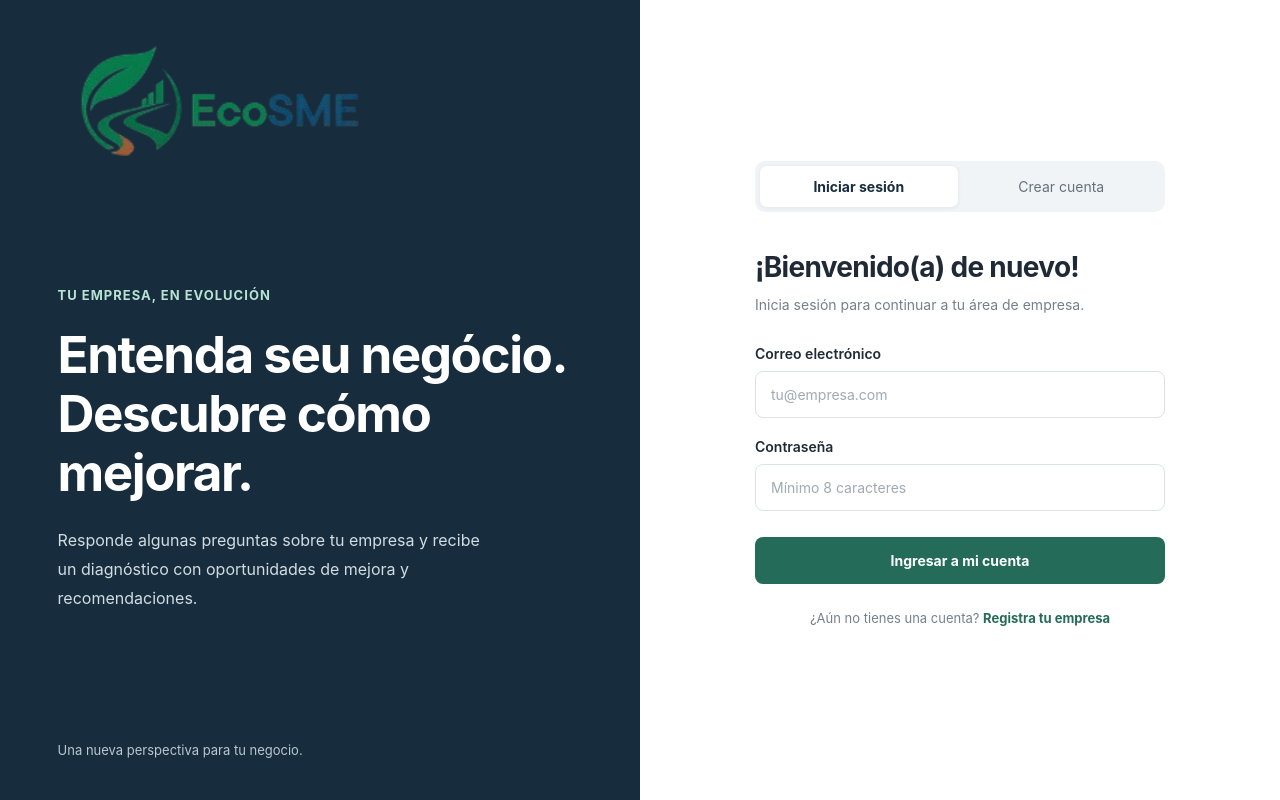
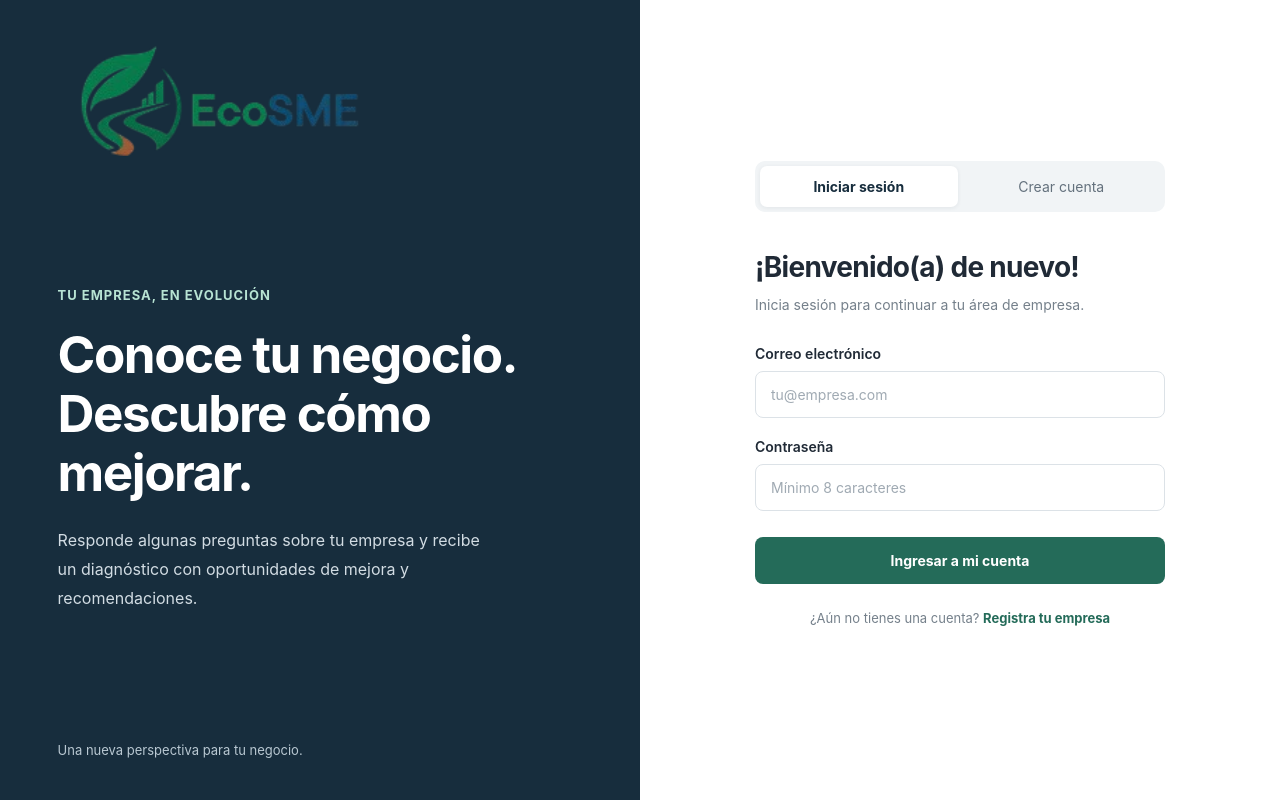
Before and after one commit to elc1090/project3-2026b-laulugoch-renatasfon, a React (Vite) app in the folder frontend/: page / in a window 1280 px wide. Built offline with nearby package versions, Linux system fonts and the light colour scheme; no server answers.

Commit message:
feat: interface e mensagens da API em espanhol

```diff
--- a/frontend/src/App.tsx
+++ b/frontend/src/App.tsx
@@ -134,7 +134,7 @@ function App() {
           <span className="etiqueta">Tu empresa, en evolución</span>
 
           <h1>
-            Entenda seu negócio.
+            Conoce tu negocio.
             <br />
             Descubre cómo mejorar.
           </h1>
```
